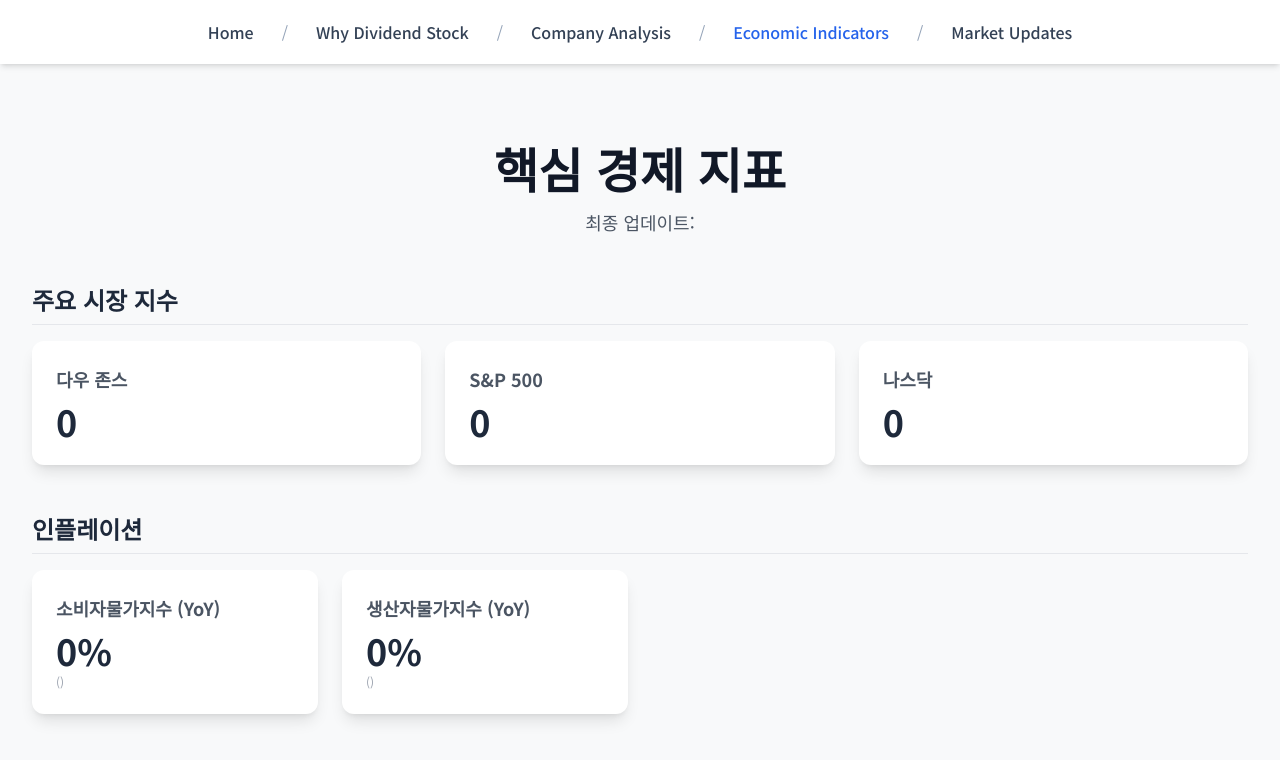
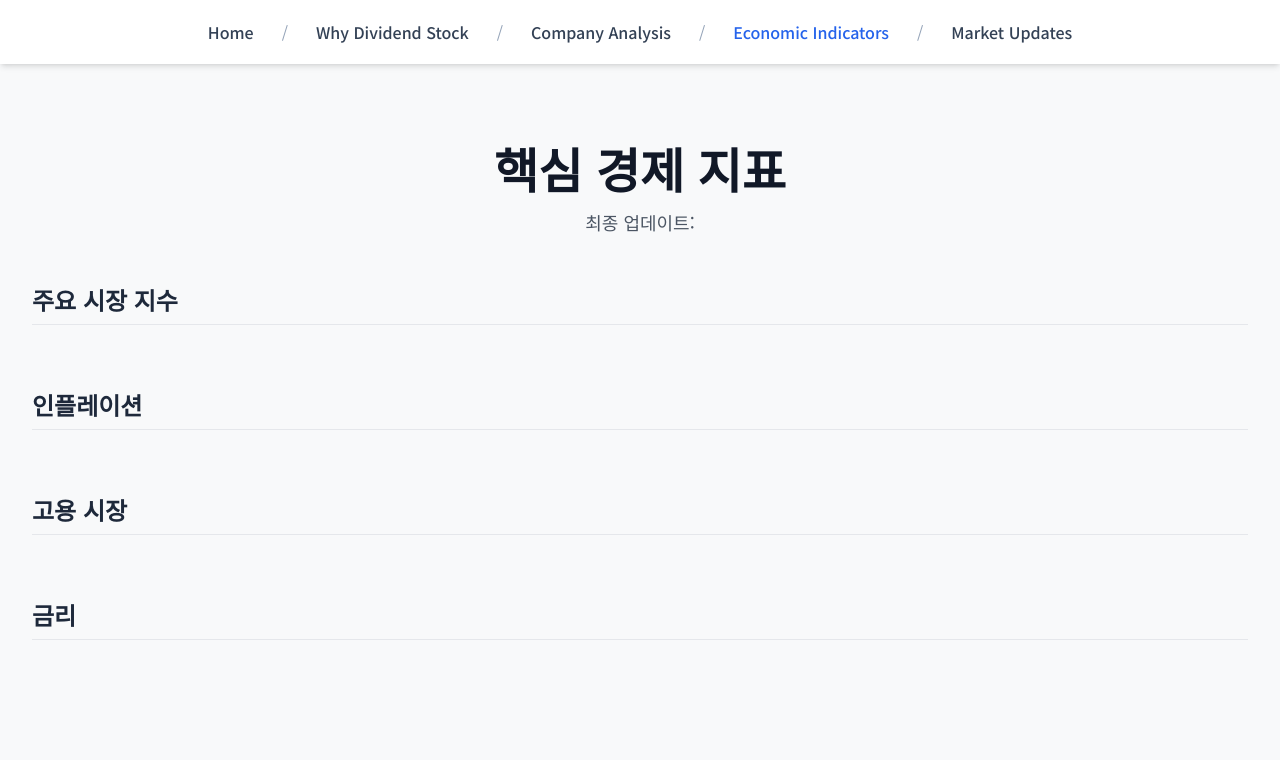
Before and after one commit to Kay-Hwang/my-company-analysis, a Jekyll site: the page built from economic-indicators.html, in a window 1280 px wide. Shown: the top 760 px of the page. Built offline with Jekyll 4.4.1, drawn with Linux system fonts in a browser that asks for light colours; nearby versions of some CDN libraries; a script that is not in the unit is left out.

Commit message:
Final fix for data structure and pages

```diff
--- a/economic-indicators.html
+++ b/economic-indicators.html
@@ -8,32 +8,60 @@ title: Economic Indicators
         <p class="mt-4 text-lg text-gray-600">최종 업데이트: {{ site.data.dashboard_data.lastUpdated }}</p>
     </header>
 
-    {% assign indicators = site.data.dashboard_data.indicators %}
+    {% assign latest_indicators = site.data.dashboard_data.indicators.latest %}
 
     <section class="mb-12">
         <h2 class="text-2xl font-bold text-slate-800 mb-4 border-b pb-2">주요 시장 지수</h2>
         <div class="grid grid-cols-1 md:grid-cols-3 gap-6">
-            <a href="{{ '/dji.html' | relative_url }}" class="bg-white p-6 rounded-xl shadow-lg hover:shadow-xl block">
-                <h3 class="text-lg font-semibold text-gray-600">다우 존스</h3>
-                <p class="text-4xl font-bold text-slate-800 mt-2">{{ indicators.dji.value | round: 2 }}</p>
-            </a>
-            <a href="{{ '/spx.html' | relative_url }}" class="bg-white p-6 rounded-xl shadow-lg hover:shadow-xl block">
-                <h3 class="text-lg font-semibold text-gray-600">S&P 500</h3>
-                <p class="text-4xl font-bold text-slate-800 mt-2">{{ indicators.spx.value | round: 2 }}</p>
-            </a>
-            <a href="{{ '/ixic.html' | relative_url }}" class="bg-white p-6 rounded-xl shadow-lg hover:shadow-xl block">
-                <h3 class="text-lg font-semibold text-gray-600">나스닥</h3>
-                <p class="text-4xl font-bold text-slate-800 mt-2">{{ indicators.ixic.value | round: 2 }}</p>
-            </a>
+            {% for item in latest_indicators.indices %}
+                {% assign key = item[0] %}
+                {% assign indicator = item[1] %}
+                <a href="{{ '/' | append: key | append: '.html' | relative_url }}" class="bg-white p-6 rounded-xl shadow-lg hover:shadow-xl transition-shadow block">
+                    <h3 class="text-lg font-semibold text-gray-600">{{ indicator.name }}</h3>
+                    <p class="text-4xl font-bold text-slate-800 mt-2">{{ indicator.value | round: 2 }}</p>
+                </a>
+            {% endfor %}
         </div>
     </section>
 
     <div class="space-y-12">
         <section><h2 class="text-2xl font-bold text-slate-800 mb-4 border-b pb-2">인플레이션</h2>
             <div class="grid grid-cols-1 md:grid-cols-2 lg:grid-cols-4 gap-6">
-                <a href="{{ '/cpi.html' | relative_url }}" class="bg-white p-6 rounded-xl shadow-lg hover:shadow-xl block"><h3 class="text-lg font-semibold text-gray-600">소비자물가지수 (YoY)</h3><p class="text-4xl font-bold text-slate-800 mt-2">{{ indicators.cpi.value | round: 2 }}%</p><p class="text-xs text-gray-400 mt-1">({{ indicators.cpi.date }})</p></a>
-                <a href="{{ '/ppi.html' | relative_url }}" class="bg-white p-6 rounded-xl shadow-lg hover:shadow-xl block"><h3 class="text-lg font-semibold text-gray-600">생산자물가지수 (YoY)</h3><p class="text-4xl font-bold text-slate-800 mt-2">{{ indicators.ppi.value | round: 2 }}%</p><p class="text-xs text-gray-400 mt-1">({{ indicators.ppi.date }})</p></a>
+                {% for item in latest_indicators.groups.inflation %}
+                    {% assign key = item[0] %}{% assign indicator = item[1] %}
+                    <a href="{{ '/' | append: key | append: '.html' | relative_url }}" class="bg-white p-6 rounded-xl shadow-lg hover:shadow-xl block">
+                        <h3 class="text-lg font-semibold text-gray-600">{{ indicator.name }}</h3>
+                        <p class="text-4xl font-bold text-slate-800 mt-2">{{ indicator.value | round: 2 }}%</p>
+                        <p class="text-xs text-gray-400 mt-1">({{ indicator.date }})</p>
+                    </a>
+                {% endfor %}
             </div>
         </section>
-        </div>
+        <section><h2 class="text-2xl font-bold text-slate-800 mb-4 border-b pb-2">고용 시장</h2>
+            <div class="grid grid-cols-1 md:grid-cols-2 lg:grid-cols-4 gap-6">
+                 {% for item in latest_indicators.groups.labor %}
+                    {% assign key = item[0] %}{% assign indicator = item[1] %}
+                    <a href="{{ '/' | append: key | append: '.html' | relative_url }}" class="bg-white p-6 rounded-xl shadow-lg hover:shadow-xl block">
+                        <h3 class="text-lg font-semibold text-gray-600">{{ indicator.name }}</h3>
+                        <p class="text-4xl font-bold text-slate-800 mt-2">
+                            {% if key == 'joblessClaims' %}{{ indicator.value | divided_by: 1000 | round: 0 }}K{% else %}{{ indicator.value | round: 2 }}%{% endif %}
+                        </p>
+                        <p class="text-xs text-gray-400 mt-1">({{ indicator.date }})</p>
+                    </a>
+                {% endfor %}
+            </div>
+        </section>
+        <section><h2 class="text-2xl font-bold text-slate-800 mb-4 border-b pb-2">금리</h2>
+            <div class="grid grid-cols-1 md:grid-cols-2 lg:grid-cols-4 gap-6">
+                 {% for item in latest_indicators.groups.interest_rates %}
+                    {% assign key = item[0] %}{% assign indicator = item[1] %}
+                    <a href="{{ '/' | append: key | append: '.html' | relative_url }}" class="bg-white p-6 rounded-xl shadow-lg hover:shadow-xl block">
+                        <h3 class="text-lg font-semibold text-gray-600">{{ indicator.name }}</h3>
+                        <p class="text-4xl font-bold text-slate-800 mt-2">{{ indicator.value | round: 2 }}%</p>
+                        <p class="text-xs text-gray-400 mt-1">({{ indicator.date }})</p>
+                    </a>
+                {% endfor %}
+            </div>
+        </section>
+    </div>
 </main>
```
Also changed, not shown: _layouts/indicator_page.html (+6 -31 lines), scripts/update_data.py (+22 -19 lines).
